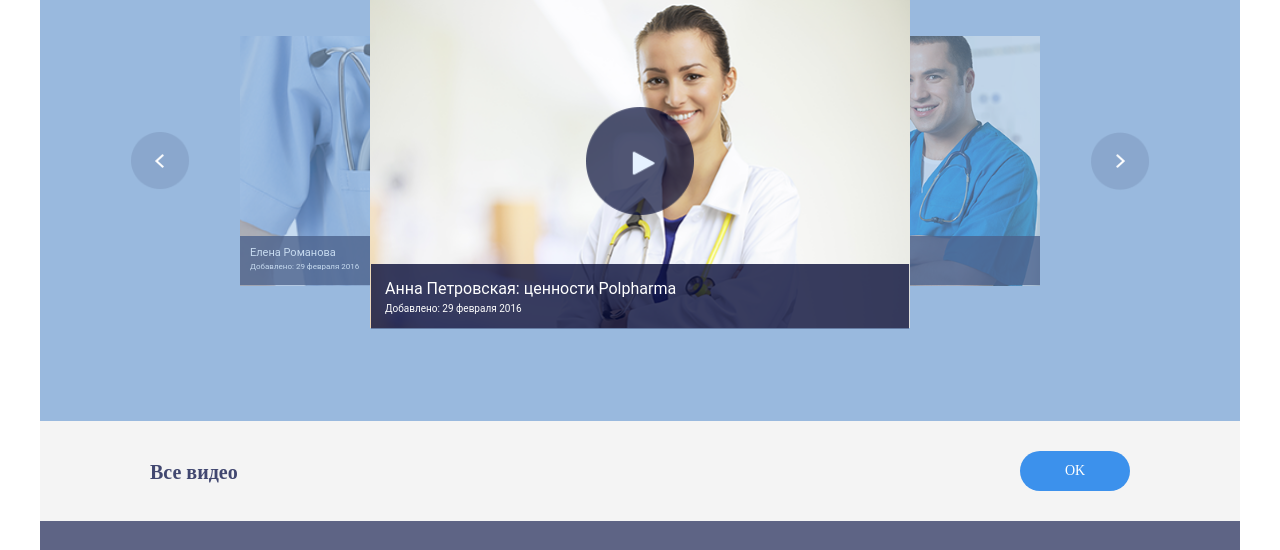
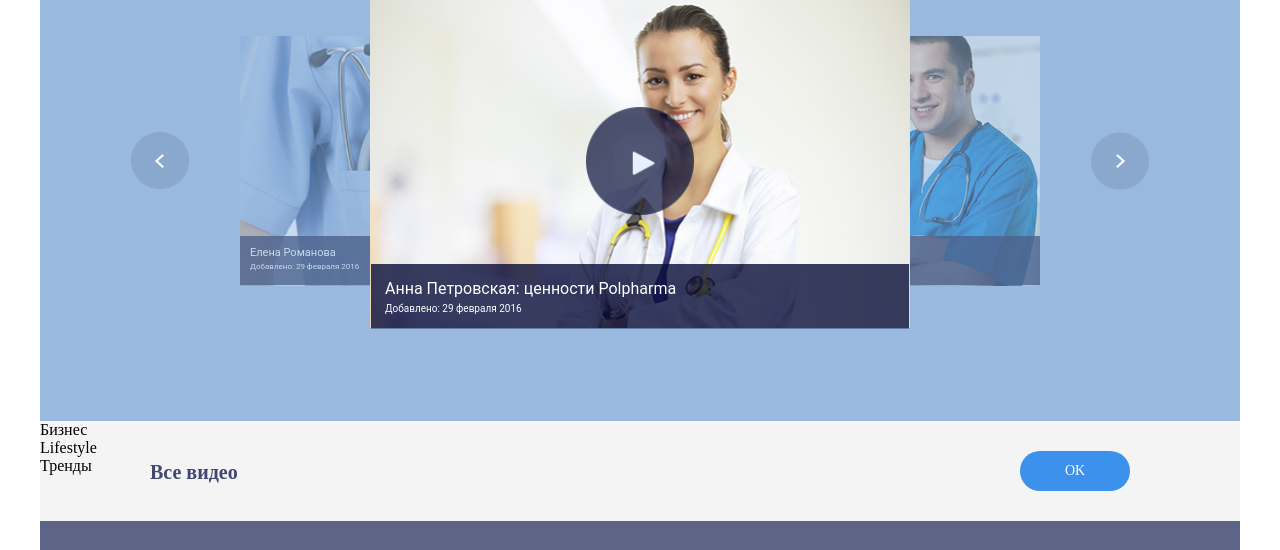
Before and after one commit to Volotovska/PSD-to-HTML_1, a plain HTML site: page Polpharma/index.html in a window 1280 px wide. Shown: the part 179-729 px from the top of the page. Drawn offline with Linux system fonts and the light colour scheme.

Commit message:
Update index.html

```diff
--- a/Polpharma/index.html
+++ b/Polpharma/index.html
@@ -98,6 +98,23 @@
 
 			<div class="part2Text">
 				Все видео
+			</div>
+
+			<div id="selector">
+
+				<div class="button1">
+					Бизнес
+				</div>
+
+				<div class="button2">
+					Lifestyle
+				</div>
+
+
+				<div class="button3">
+					Тренды
+				</div>
+
 			</div>
 
 			<div id="okButton">
```
